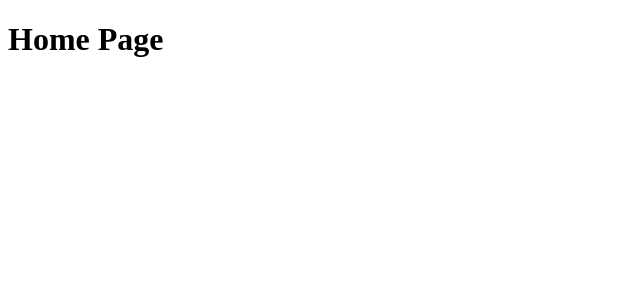
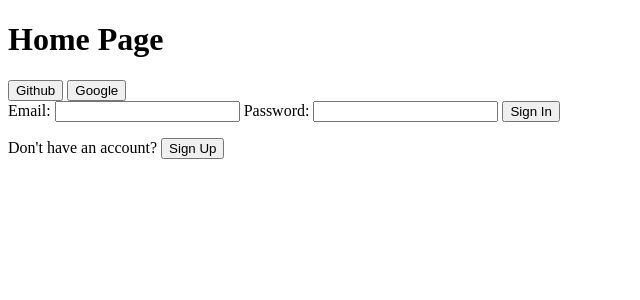
Before and after one commit to NickTaykey/e-actions, a SvelteKit app: page / in a window 1280 px wide. Shown: the top 300 px of the page, without its empty margins (0-640 px from the left). Built offline with nearby package versions, Linux system fonts and the light colour scheme; no server answers.

Commit message:
implement AuthPanel component

```diff
--- a/package.json
+++ b/package.json
@@ -18,5 +18,8 @@
 		"typescript": "^4.9.3",
 		"vite": "^4.0.0"
 	},
-	"type": "module"
+	"type": "module",
+	"dependencies": {
+		"firebase": "^9.17.2"
+	}
 }
--- /dev/null
+++ b/src/components/AuthPanel.svelte
@@ -0,0 +1,107 @@
+<script lang="ts">
+    import {
+        createUserWithEmailAndPassword,
+        signInWithEmailAndPassword,
+        onAuthStateChanged,
+        GoogleAuthProvider,
+        GithubAuthProvider,
+        signInWithPopup,
+        getAuth,
+    } from "firebase/auth";
+    import _ from '../helpers/firebase'
+    import { onMount } from "svelte";
+
+    import type { User } from 'firebase/auth'
+
+    let currentUser: User | null = null;
+    let isSignIn: boolean = true;
+    let password: string = "";
+    let email: string = "";
+    let errorMessage = '';
+
+    const toggleForm = () => isSignIn = !isSignIn;
+    const googleAuthProvider = new GoogleAuthProvider();
+    const githubAuthProvider = new GithubAuthProvider();
+    const auth = getAuth();
+
+    const handleSignIn = async () => {
+      try {
+        const userCredential = await signInWithEmailAndPassword(auth, email, password);
+        currentUser = userCredential.user;
+      } catch (error: any) {
+        if (error.code === 'auth/wrong-password') {
+            errorMessage = `Wrong password!`;
+        } else if (error.code === 'auth/user-not-found') {
+            errorMessage = `No accounts registered with this e-mail!`;
+        }
+      }
+    };
+
+    const handleSignUp = async () => {
+      try {
+        const userCredential = await createUserWithEmailAndPassword(auth, email, password);
+        currentUser = userCredential.user;
+      } catch (error: any) {
+        if (error.code === 'auth/email-already-in-use') {
+            errorMessage = `Another user is registered with this email!`;
+        } else if (error.code === 'auth/weak-password') {
+            errorMessage = `Password not safe use letters, numbers and symbols!`;
+        }
+      }
+    };
+
+    const handleGoogleSignIn = async () => {
+        try {
+        const result = await signInWithPopup(auth, googleAuthProvider);
+        handleGoogleSignIn()
+        currentUser = result.user;
+        } catch (error: any) {
+        errorMessage = error.code;
+        }
+    };
+
+    const handleGithubSignIn = async () => {
+        try {
+        const result = await signInWithPopup(auth, githubAuthProvider);
+        handleGoogleSignIn()
+        currentUser = result.user;
+        } catch (error: any) {
+        errorMessage = error.code;
+        }
+    };
+
+    onMount(() => {
+        onAuthStateChanged(auth, (user) => {
+            currentUser = user;
+        });
+    })
+  </script>
+
+  <main>
+    {#if currentUser}
+        <p>Welcome, {currentUser.email}!</p>
+        <button on:click={() => auth.signOut()}>Sign Out</button>
+    {:else}
+        {#if errorMessage.length}
+            <div>{errorMessage}</div>
+        {/if}
+        <div>
+            <button on:click={handleGithubSignIn}>Github</button>
+            <button on:click={handleGoogleSignIn}>Google</button>
+        </div>
+        <form on:submit|preventDefault={isSignIn ? handleSignIn : handleSignUp}>
+          <label>
+            Email:
+            <input type="email" bind:value={email} required />
+          </label>
+          <label>
+            Password:
+            <input type="password" bind:value={password} required />
+          </label>
+          <button type="submit">{isSignIn ? "Sign In" : "Sign Up"}</button>
+        </form>
+        <p>{isSignIn ? "Don't have an account?" : "Already have an account?"} <button on:click={toggleForm}>{isSignIn ? "Sign Up" : "Sign In"}</button></p>
+    {/if}
+
+
+  </main>
--- /dev/null
+++ b/src/helpers/firebase.ts
@@ -0,0 +1,22 @@
+import {
+ PUBLIC_FIREBASE_MESSAGING_SENDER_ID,
+ PUBLIC_FIREBASE_STORAGE_BUCKET,
+ PUBLIC_FIREBASE_AUTH_DOMAIN,
+ PUBLIC_FIREBASE_PROJECT_ID,
+ PUBLIC_FIREBASE_API_KEY,
+ PUBLIC_FIREBASE_APP_ID,
+} from '$env/static/public';
+import { initializeApp } from 'firebase/app';
+
+const firebaseConfig = {
+ messagingSenderId: PUBLIC_FIREBASE_MESSAGING_SENDER_ID,
+ storageBucket: PUBLIC_FIREBASE_STORAGE_BUCKET,
+ authDomain: PUBLIC_FIREBASE_AUTH_DOMAIN,
+ projectId: PUBLIC_FIREBASE_PROJECT_ID,
+ apiKey: PUBLIC_FIREBASE_API_KEY,
+ appId: PUBLIC_FIREBASE_APP_ID,
+};
+
+const app = initializeApp(firebaseConfig);
+
+export default app;
--- a/src/routes/+page.svelte
+++ b/src/routes/+page.svelte
@@ -1 +1,6 @@
+<script lang="ts">
+    import AuthPanel from "../components/AuthPanel.svelte";
+</script>
+
 <h1>Home Page</h1>
+<AuthPanel />
```
Also changed, not shown: 1 other file (tests, documents, lock files or other folders).
